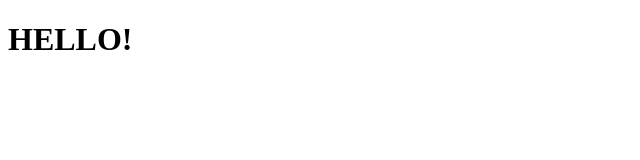
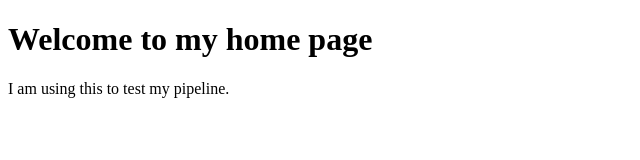
Before and after one commit to SteampunkFoundry/FernandoDevOpsforBeginners, a plain HTML site: page index.html in a window 1280 px wide. Shown: the whole page, without its empty margins (0-640 px from the left). Drawn offline with Linux system fonts and the light colour scheme.

Commit message:
I made my dockerfile, jenkinsfile and index, Let us see if it works!

```diff
--- a/index.html
+++ b/index.html
@@ -5,7 +5,8 @@
     <title>My Project for team Punk</title>
 </head>
 <body>
-    <h1>HELLO!</h1>
+    <h1>Welcome to my home page</h1>
+    <p>I am using this to test my pipeline.</p>
 </body>
 <script src = "fqProject.js" ></script>
 </html>
```
Also changed, not shown: 2 other files.
